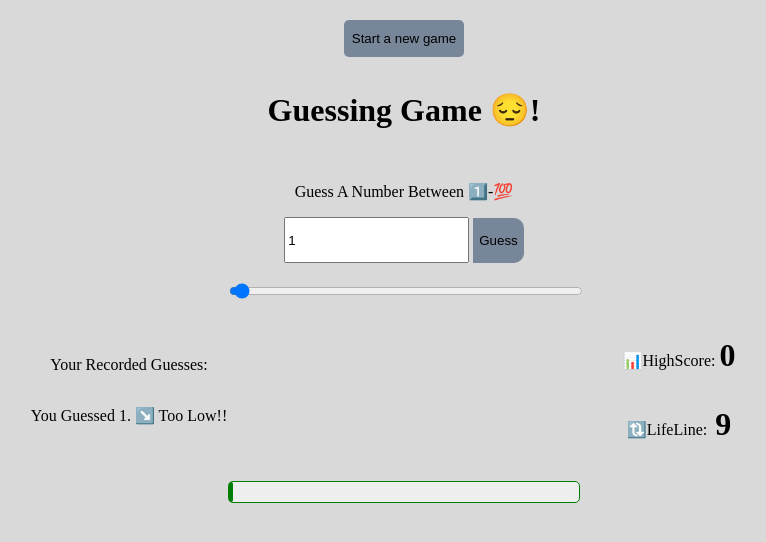
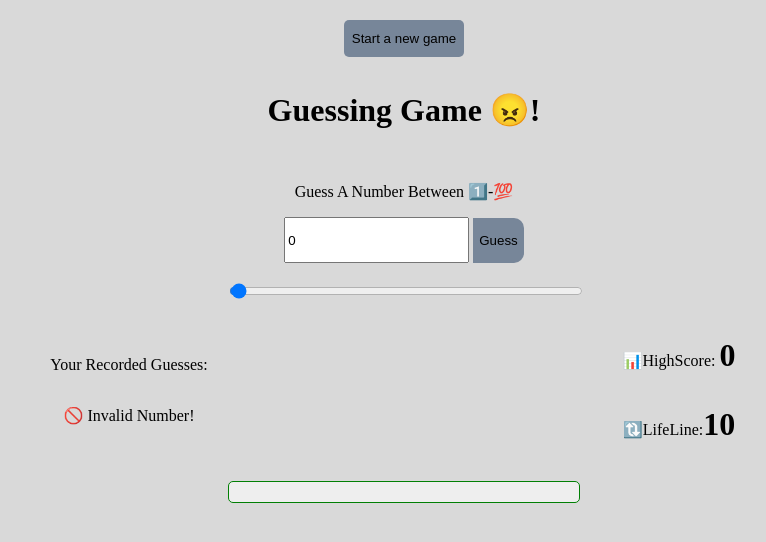
Before and after one commit to chizzi001/guessing_game, a plain HTML site: page index.html in a window 1280 px wide. Both pictures are taken after a click on the button "Guess". Shown: the whole page, without its empty margins (236-1002 px from the left). Drawn offline with Linux system fonts and the light colour scheme.

Commit message:
added comments

```diff
--- a/index.html
+++ b/index.html
@@ -40,7 +40,7 @@
           aria-label="range"
           min="0"
           max="100"
-          value="1"
+          value="0"
         />
       </div>
 
--- a/script.js
+++ b/script.js
@@ -1,8 +1,7 @@
+// SECTION Assigning values to variables
+
 let newGame = document.querySelector(".newGame");
 let clickToGuess = document.querySelector(".clickToGuess");
-
-// document.querySelector("#number").value = range;
-
 let randNumber = Math.ceil(Math.random() * 100);
 console.log(randNumber);
 let highScore = 0;
@@ -11,9 +10,13 @@ let lifeLineNumber = 10;
 document.querySelector(".lifeLineNumber").textContent = lifeLineNumber;
 document.querySelector(".highScoreNumber").textContent = highScore;
 let number;
-// let range;
+let rangeNumber;
 
-setInterval(() => {
+// !SECTION
+
+// SECTION: setInterval for the range class. the input number updates as the range increases, vice versa
+
+rangeNumber = setInterval(() => {
   number = Number(
     (document.querySelector("#number").value = Number(
       document.querySelector("#range").value
@@ -24,10 +27,28 @@ setInterval(() => {
   document.querySelector(".progress").style.width = `${number}%`;
 });
 
+// !SECTION
+
+// SECTION: Set the input tag for the to cancel the setInterval as soon as we click on it
+
+document.querySelector("#number").addEventListener("click", function () {
+  // console.log("clicked");
+  clearInterval(rangeNumber);
+});
+
+// !SECTION
+
+// SECTION: The guess button checks if the inputted number === random number
+
 clickToGuess.addEventListener("click", function () {
   console.log(randNumber);
+  number = Number(document.querySelector("#number").value);
+
+  // SECTION: while the lifeline>0 the game keeps running
 
   if (lifeLineNumber > 1) {
+    // SECTION: What happens if the inputted number === random number
+
     if (number === randNumber) {
       document.querySelector(
         ".yourGuess"
@@ -44,14 +65,24 @@ clickToGuess.addEventListener("click", function () {
 
       randNumber = Math.ceil(Math.random() * 100);
       console.log(randNumber);
-    } else if (!number) {
+    }
+
+    // !SECTION
+
+    // SECTION: What happens if the inputted number !== a number or === 0
+    else if (!number) {
       document.querySelector(".emoji").textContent = "😠";
 
-      document.querySelector(".yourGuess").textContent = "🚫 No number!";
+      document.querySelector(".yourGuess").textContent = "🚫 Invalid number!";
       document.querySelector(".yourGuess").style.fontSize = "medium";
       document.querySelector(".yourGuess").style.fontWeight = "400";
       document.querySelector(".yourGuess").style.color = "black";
-    } else if (number !== randNumber) {
+    }
+
+    // !SECTION
+
+    // SECTION: What happens if the inputted number !== random number
+    else if (number !== randNumber) {
       document.querySelector(".emoji").textContent = "😔";
 
       --lifeLineNumber;
@@ -67,9 +98,19 @@ clickToGuess.addEventListener("click", function () {
       document.querySelector(".yourGuess").style.color = "black";
     }
 
+    // !SECTION
+
+    // NOTE: The progress bar updates with the inputted number
+
     progress = document.querySelector(".progress").style.width = `${number}%`;
     console.log(progress);
-  } else {
+
+    // !NOTE
+  }
+  // !SECTION
+
+  // SECTION: If the inputted number === 0
+  else {
     document.querySelector(".lifeLineNumber").textContent = ` 0`;
     document.querySelector("h1").textContent = "Game Over 🥹";
     document.querySelector("#number").value = "Game Over";
@@ -77,7 +118,13 @@ clickToGuess.addEventListener("click", function () {
     document.querySelector(".gameOver").style.display = "flex";
     document.querySelector(".main").style.opacity = ".2";
   }
+
+  // !SECTION
 });
+
+// !SECTION
+
+// SECTION: When the start new game is clicked
 
 newGame.addEventListener("click", function () {
   document.querySelector("#number").removeAttribute("disabled", "");
@@ -91,3 +138,5 @@ newGame.addEventListener("click", function () {
   lifeLineNumber = 10;
   highScoreHolder = 0;
 });
+
+// !SECTION
```
Also changed, not shown: style.css (+18 -0 lines).
